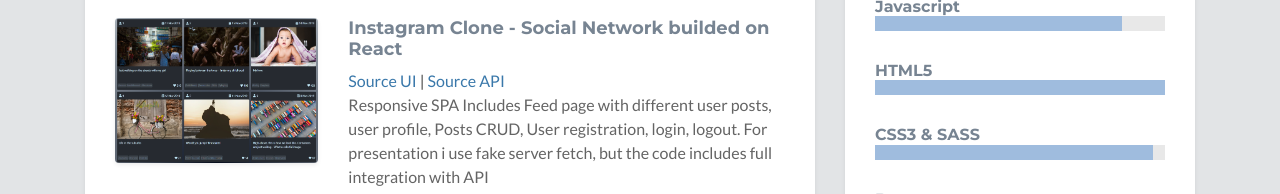
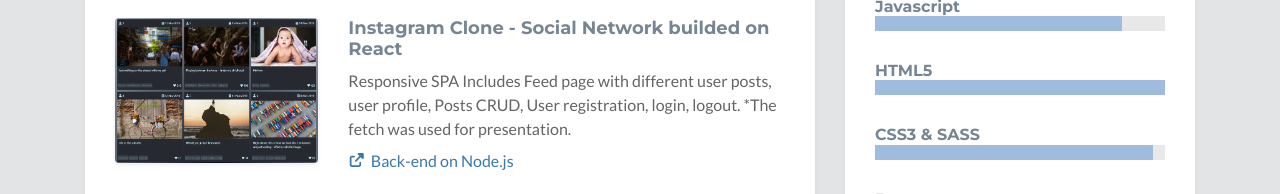
Before and after one commit to TierK/kim-web-dev, a plain HTML site: page index.html in a window 1280 px wide. Shown: the part 688-882 px from the top of the page. Drawn offline with Linux system fonts and the light colour scheme.

Commit message:
first project cntent changes

```diff
--- a/index.html
+++ b/index.html
@@ -75,9 +75,7 @@
                                 </a>
                                 <div class="desc col-md-8 col-12">
                                     <h3 class="title"><a href="https://tierk.github.io/instagram-ui" target="_blank">Instagram Clone - Social Network builded on React</a></h3>
-                                    <a href="https://github.com/TierK/instagram-ui" target="_blank">Source UI</a> |
-                                    <a href="https://github.com/TierK/instagram-api" target="_blank">Source API</a>
-                                    <p class="mb-2">Responsive SPA Includes Feed page with different user posts, user profile, Posts CRUD, User registration, login, logout. For presentation i use fake server fetch, but the code includes full integration with API</p>
+                                    <p class="mb-2">Responsive SPA Includes Feed page with different user posts, user profile, Posts CRUD, User registration, login, logout. *The fetch was used for presentation.</p>
                                     <p><a class="more-link" href="https://github.com/TierK/instagram-api" target="_blank"><i class="fas fa-external-link-alt"></i>Back-end on Node.js</a></p>
                                 </div><!--//desc-->
                             </div><!--//item-->
```
